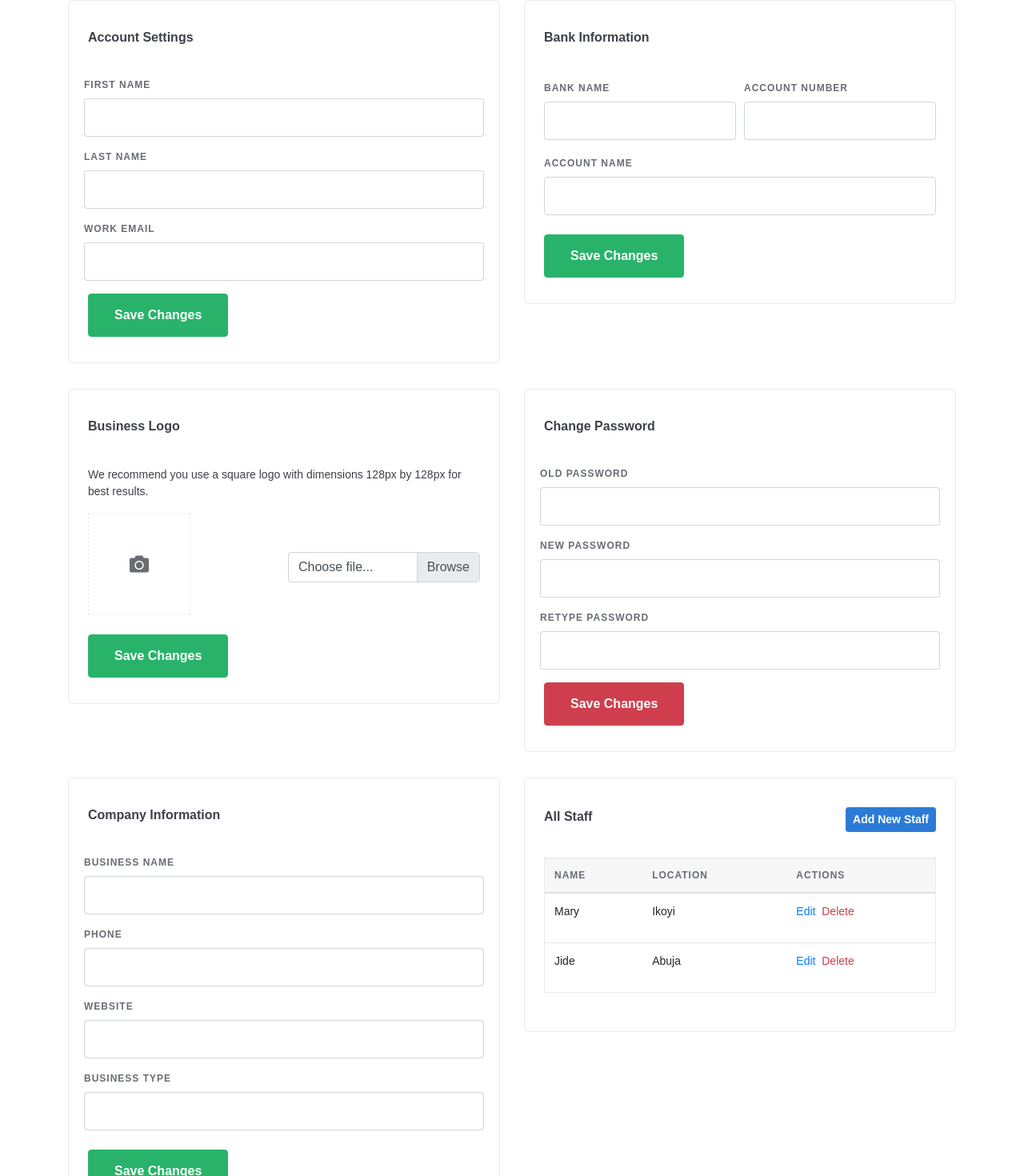
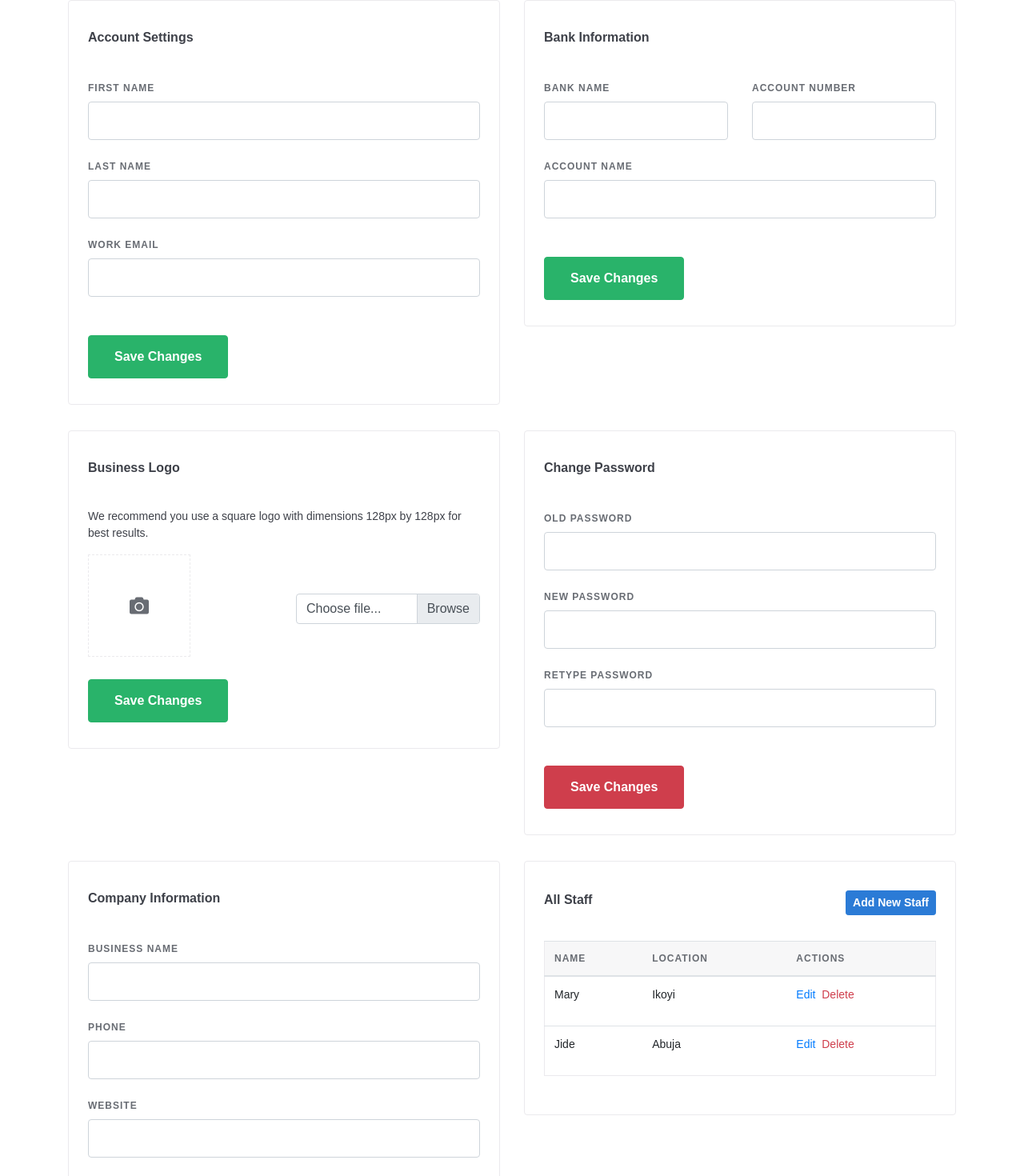
Before and after one commit to Igho-Godwin/vue-app, a Vue app: page /all-cards in a window 1280 px wide. Shown: the top 1470 px of the page at 80% size. Built offline with nearby package versions, Linux system fonts and the light colour scheme; a web font is replaced by a local one.

Commit message:
edited card styling

```diff
--- a/src/components/settings/AccountSettings.vue
+++ b/src/components/settings/AccountSettings.vue
@@ -6,17 +6,17 @@
       </div>
       <div slot="card-body" class="card-body">
         <form>
-          <div class="form-row mb-3">
+          <div class="form-group">
             <label for="firstName" class="caption">FIRST NAME</label>
-            <input type="text" class="form-control" id="" required>
+            <input type="text" class="form-control" id="firstName" required>
           </div>
-          <div class="form-row mb-3">
+          <div class="form-group">
             <label for="lastName" class="caption">LAST NAME</label>
-            <input type="text" class="form-control" id="" required>
+            <input type="text" class="form-control" id="lastName" required>
           </div>
-          <div class="form-row mb-3">
-            <label for="Email" class="caption">WORK EMAIL</label>
-            <input type="email" class="form-control" id="" required>
+          <div class="form-group mb-5">
+            <label for="workEmail" class="caption">WORK EMAIL</label>
+            <input type="email" class="form-control" id="workEmail" required>
           </div>
           <button type="submit" class="btn btn-green">Save Changes</button>
         </form>
--- a/src/components/settings/BankInformation.vue
+++ b/src/components/settings/BankInformation.vue
@@ -6,19 +6,19 @@
       </div>
       <div slot="card-body" class="card-body">
         <form>
-          <div class="form-row">
-            <div class="col-md-6 form-group mb-3">
+          <div class="row">
+            <div class="col-md-6 form-group">
               <label for="bankName" class="caption">BANK NAME</label>
-              <input type="text" class="form-control" id="validationCustom01" required>
+              <input type="text" class="form-control" id="bankName" required>
             </div>
-            <div class="col-md-6 form-group mb-3">
+            <div class="col-md-6 form-group">
               <label for="accountNumber" class="caption">ACCOUNT NUMBER</label>
-              <input type="text" class="form-control" id="validationCustom02" required>
+              <input type="text" class="form-control" id="accountNumber" required>
             </div>
           </div>
-          <div class="form-group mb-4">
+          <div class="form-group mb-5">
             <label for="accountName" class="caption">ACCOUNT NAME</label>
-            <input type="text" class="form-control" id="" required>
+            <input type="text" class="form-control" id="accountName" required>
           </div>
           <button type="submit" class="btn btn-green">Save Changes</button>
         </form>
--- a/src/components/settings/BusinessLogo.vue
+++ b/src/components/settings/BusinessLogo.vue
@@ -7,14 +7,14 @@
       <div slot="card-body" class="card-body">
         <p>We recommend you use a square logo with dimensions 128px by 128px for best results.</p>
         <form>
-          <div class="form-row align-items-center justify-content-start">
-            <div class="col-md-6 form-group mb-3">
+          <div class="row align-items-center">
+            <div class="form-group col-lg-6">
               <label for="businessLogo" class="logo-showcase">
-                <i class="fas fa-camera"></i></label>
+              <i class="fas fa-camera"></i></label>
             </div>
-            <div class="col-md-6 form-group mb-3">
+            <div class="form-group col-lg-6">
               <div class="custom-file image__upload">
-                <input type="file" class="custom-file-input" id="validatedCustomFile" required>
+                <input type="file" class="custom-file-input" id="businessLogo" required>
                 <label class="custom-file-label text-start" for="validatedCustomFile">Choose file...</label>
               </div>
             </div>
--- a/src/components/settings/ChangePassword.vue
+++ b/src/components/settings/ChangePassword.vue
@@ -6,17 +6,17 @@
       </div>
       <div slot="card-body" class="card-body">
         <form>
-          <div class="form-row mb-3">
+          <div class="form-group">
             <label for="oldPassword" class="caption">OLD PASSWORD</label>
-            <input type="password" class="form-control" id="" required>
+            <input type="password" class="form-control" id="oldPassword" required>
           </div>
-          <div class="form-row mb-3">
+          <div class="form-group">
             <label for="newPassword" class="caption">NEW PASSWORD</label>
-            <input type="password" class="form-control" id="" required>
+            <input type="password" class="form-control" id="newPassword" required>
           </div>
-          <div class="form-row mb-3">
+          <div class="form-group mb-5">
             <label for="retypePassword" class="caption">RETYPE PASSWORD</label>
-            <input type="password" class="form-control" id="" required>
+            <input type="password" class="form-control" id="retypePassword" required>
           </div>
           <button type="submit" class="btn btn-red">Save Changes</button>
         </form>
--- a/src/components/settings/CompanyInformation.vue
+++ b/src/components/settings/CompanyInformation.vue
@@ -6,19 +6,19 @@
       </div>
       <div slot="card-body" class="card-body">
         <form>
-          <div class="form-row mb-3">
+          <div class="form-group">
             <label for="businessName" class="caption">BUSINESS NAME</label>
             <input type="text" class="form-control" id="" required>
           </div>
-          <div class="form-row mb-3">
+          <div class="form-group">
             <label for="phoneNumber" class="caption">PHONE</label>
             <input type="number" class="form-control" id="" required>
           </div>
-          <div class="form-row mb-3">
+          <div class="form-group">
             <label for="website" class="caption">WEBSITE</label>
             <input type="text" class="form-control" id="" required>
           </div>
-          <div class="form-row mb-4">
+          <div class="form-group mb-5">
             <label for="businessType" class="caption">BUSINESS TYPE</label>
             <input type="text" class="form-control" id="" required>
           </div>
```
